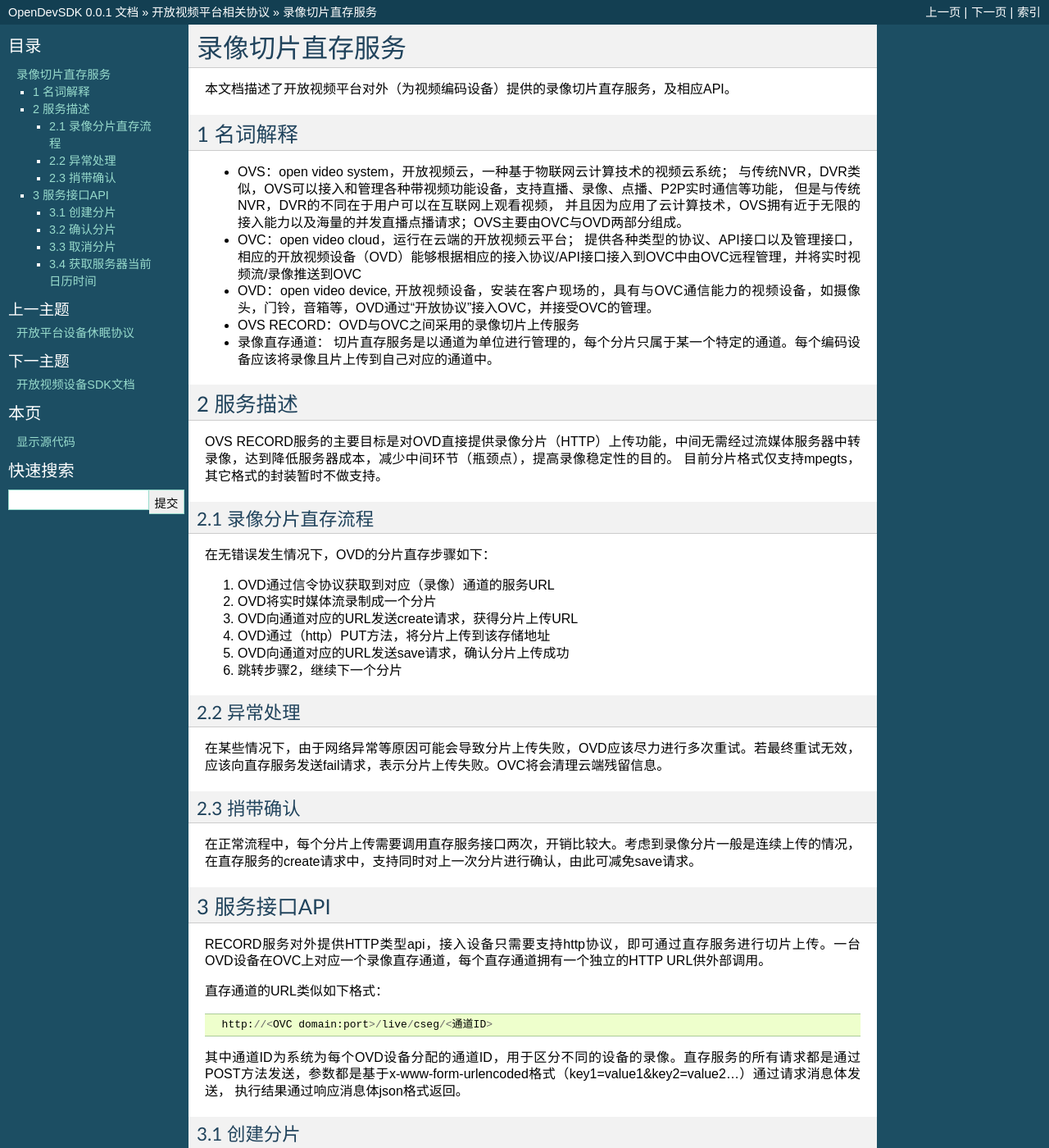
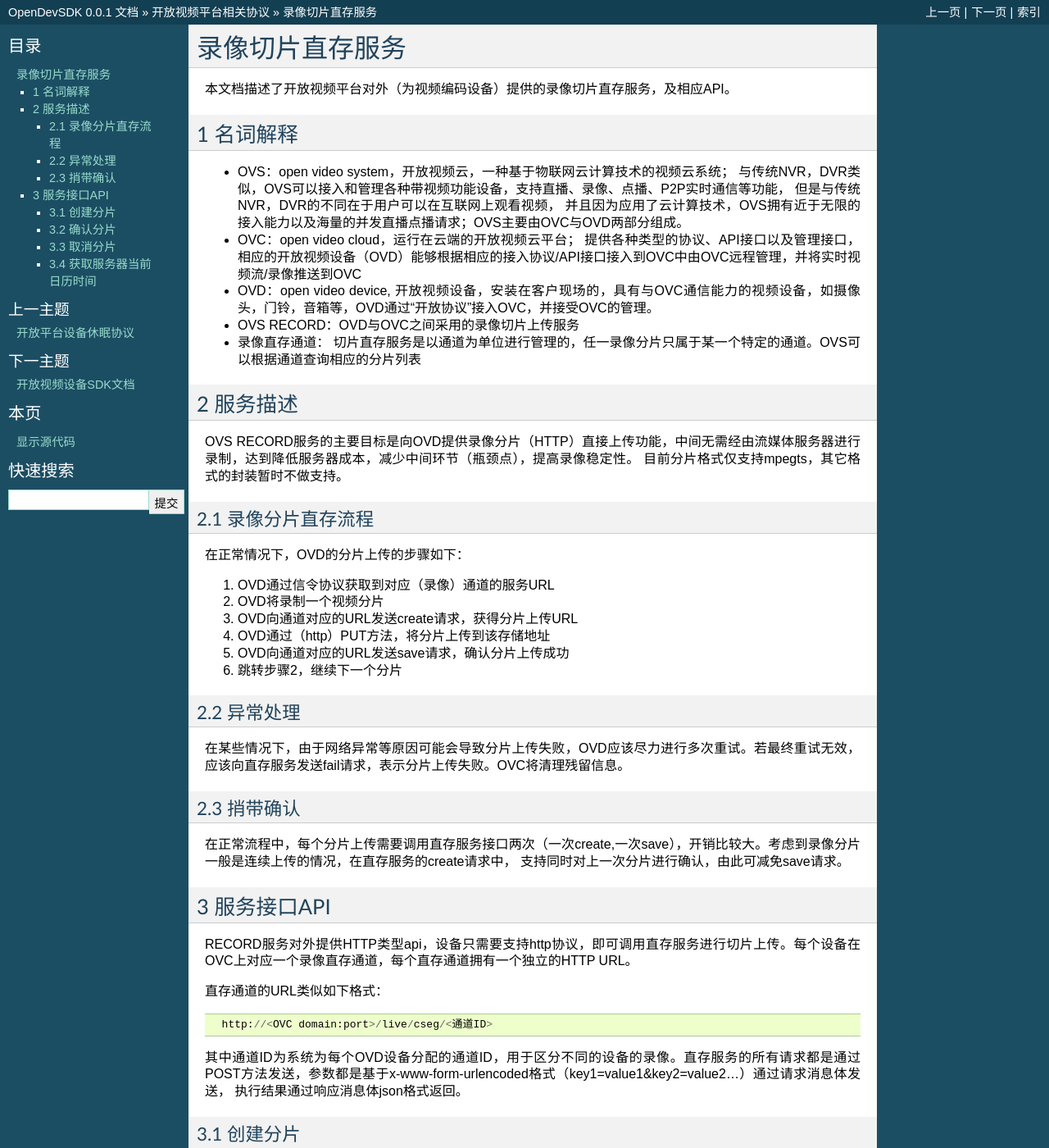
Before and after one commit to jamken/open_dev_sdk, a Sphinx documentation site: the page built from docs/cloud_record.md, in a window 1280 px wide and 1400 px high. Shown: the whole window at 82% size. Built offline with Sphinx 7.4.7, drawn with Linux system fonts in a browser that asks for light colours; some of the changed text lies outside the part shown.

Commit message:
文案更新

```diff
--- a/docs/cloud_record.md
+++ b/docs/cloud_record.md
@@ -16,22 +16,22 @@
 
 - OVS RECORD：OVD与OVC之间采用的录像切片上传服务
 
-- 录像直存通道： 切片直存服务是以通道为单位进行管理的，每个分片只属于某一个特定的通道。每个编码设备应该将录像且片上传到自己对应的通道中。
+- 录像直存通道： 切片直存服务是以通道为单位进行管理的，任一录像分片只属于某一个特定的通道。OVS可以根据通道查询相应的分片列表
 
 ## 2 服务描述
 
 
-OVS RECORD服务的主要目标是对OVD直接提供录像分片（HTTP）上传功能，中间无需经过流媒体服务器中转录像，达到降低服务器成本，减少中间环节（瓶颈点），提高录像稳定性的目的。
+OVS RECORD服务的主要目标是向OVD提供录像分片（HTTP）直接上传功能，中间无需经由流媒体服务器进行录制，达到降低服务器成本，减少中间环节（瓶颈点），提高录像稳定性。
 目前分片格式仅支持mpegts，其它格式的封装暂时不做支持。
 
 
 ### 2.1 录像分片直存流程
 
-在无错误发生情况下，OVD的分片直存步骤如下：
+在正常情况下，OVD的分片上传的步骤如下：
 
 1. OVD通过信令协议获取到对应（录像）通道的服务URL
 
-2. OVD将实时媒体流录制成一个分片
+2. OVD将录制一个视频分片
 
 3. OVD向通道对应的URL发送create请求，获得分片上传URL
 
@@ -43,17 +43,18 @@ OVS RECORD服务的主要目标是对OVD直接提供录像分片（HTTP）上传
 
 ### 2.2 异常处理
 
-在某些情况下，由于网络异常等原因可能会导致分片上传失败，OVD应该尽力进行多次重试。若最终重试无效，应该向直存服务发送fail请求，表示分片上传失败。OVC将会清理云端残留信息。
+在某些情况下，由于网络异常等原因可能会导致分片上传失败，OVD应该尽力进行多次重试。若最终重试无效，应该向直存服务发送fail请求，表示分片上传失败。OVC将清理残留信息。
 
 ### 2.3 捎带确认
 
-在正常流程中，每个分片上传需要调用直存服务接口两次，开销比较大。考虑到录像分片一般是连续上传的情况，在直存服务的create请求中，支持同时对上一次分片进行确认，由此可减免save请求。
+在正常流程中，每个分片上传需要调用直存服务接口两次（一次create,一次save），开销比较大。考虑到录像分片一般是连续上传的情况，在直存服务的create请求中，
+支持同时对上一次分片进行确认，由此可减免save请求。
 
 
 
 ## 3 服务接口API
 
-RECORD服务对外提供HTTP类型api，接入设备只需要支持http协议，即可通过直存服务进行切片上传。一台OVD设备在OVC上对应一个录像直存通道，每个直存通道拥有一个独立的HTTP URL供外部调用。
+RECORD服务对外提供HTTP类型api，设备只需要支持http协议，即可调用直存服务进行切片上传。每个设备在OVC上对应一个录像直存通道，每个直存通道拥有一个独立的HTTP URL。
 
 直存通道的URL类似如下格式：
 
@@ -223,6 +224,9 @@ HTTP请求参数使用x-www-form-urlencoded格式编码，包含在POST请求bod
 **HTTP状态码：**
 
 - 200：正常
+- 400~499：用户输入错误
+- 500~599：服务器异常
+
 
 **HTTP响应头：**
 
@@ -283,6 +287,9 @@ HTTP请求参数使用x-www-form-urlencoded格式编码，包含在POST请求bod
 **HTTP状态码：**
 
 - 200：正常
+- 400~499：用户输入错误
+- 500~599：服务器异常
+
 
 **HTTP响应头：**
 
```
